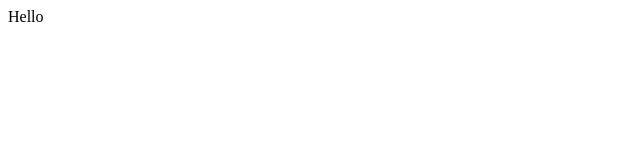
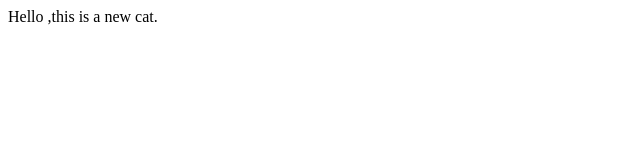
Before and after one commit to chiangy/demo-repo, a plain HTML site: page index.html in a window 1280 px wide. Shown: the whole page, without its empty margins (0-640 px from the left). Drawn offline with Linux system fonts and the light colour scheme.

Commit message:
Add a cat message
the third change.

```diff
--- a/index.html
+++ b/index.html
@@ -1 +1 @@
-<div>Hello  </div>
+<div>Hello ,this is a new cat. </div>
```
